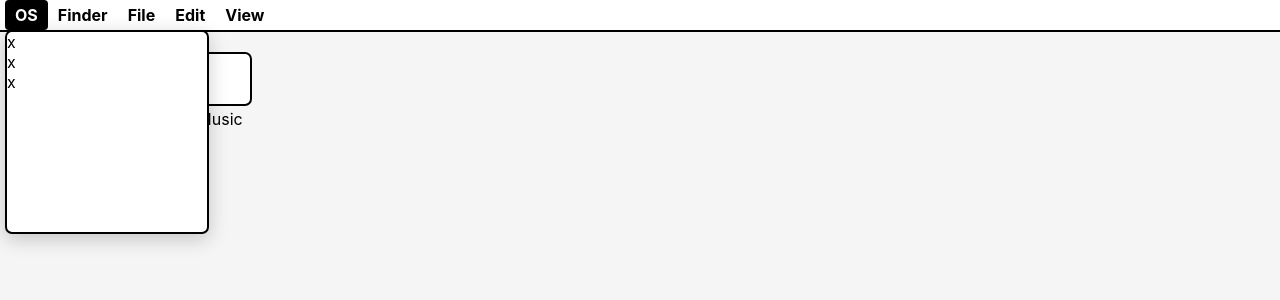
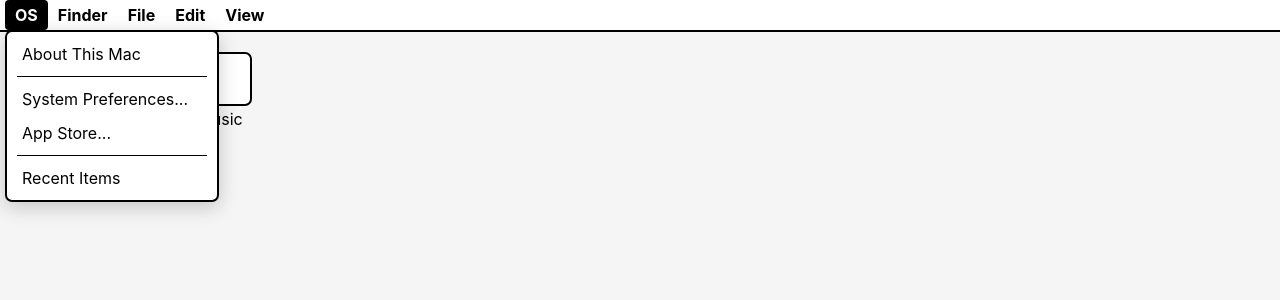
Before and after one commit to domb5041/doms-desktop, a React (Create React App) app: page / in a window 1280 px wide. Both pictures are taken after a click on the element "OS". Shown: the top 300 px of the page. Built offline with nearby package versions, Linux system fonts and the light colour scheme.

Commit message:
menu bar context menu items added

```diff
--- a/src/MenuBar.js
+++ b/src/MenuBar.js
@@ -25,12 +25,27 @@
 
 const StyledContextMenu = styled.div`
     position: absolute;
-    width: 200px;
-    height: 200px;
+    min-width: 200px;
     background-color: white;
     border-radius: 7px;
     border: 2px solid black;
     box-shadow: 0 5px 20px rgba(0, 0, 0, 0.2);
+    padding: 5px;
+`;
+
+const StyledContextMenuItem = styled.div`
+    border-radius: 4px;
+    padding: 7px 10px;
+    cursor: pointer;
+    &:hover {
+        background-color: black;
+        color: white;
+    }
+`;
+
+const StyledContextMenuSpacer = styled.div`
+    border-bottom: 1px solid black;
+    margin: 5px;
 `;
 
 const StyledHiddenClose = styled.div`
@@ -96,9 +111,20 @@
                         id='context-menu'
                         style={{ top: contextMenu.top, left: contextMenu.left }}
                     >
-                        <div>x</div>
-                        <div>x</div>
-                        <div>x</div>
+                        {menuItems[
+                            menuItems.findIndex(n => n.id === contextMenu.id)
+                        ].items.map(item => (
+                            <>
+                                {item.type === 'button' && (
+                                    <StyledContextMenuItem>
+                                        {item.name}
+                                    </StyledContextMenuItem>
+                                )}
+                                {item.type === 'spacer' && (
+                                    <StyledContextMenuSpacer />
+                                )}
+                            </>
+                        ))}
                     </StyledContextMenu>
                 </>
             )}
--- a/src/menuItems.js
+++ b/src/menuItems.js
@@ -1,7 +1,53 @@
 export default [
-    { id: 'asd7-f0a98sd7', name: 'OS' },
-    { id: 'sadiofu0sadiouf', name: 'Finder' },
-    { id: 'sadfd809fd8f', name: 'File' },
-    { id: 'd9asd-0-f0z', name: 'Edit' },
-    { id: 'sad098fdofklhv', name: 'View' },
+    {
+        id: 'asd7-f0a98sd7',
+        name: 'OS',
+        items: [
+            { name: 'About This Mac', type: 'button' },
+            { type: 'spacer' },
+            { name: 'System Preferences...', type: 'button' },
+            { name: 'App Store...', type: 'button' },
+            { type: 'spacer' },
+            { name: 'Recent Items', type: 'button' },
+        ],
+    },
+    {
+        id: 'sadiofu0sadiouf',
+        name: 'Finder',
+        items: [
+            { name: 'About Finder', type: 'button' },
+            { type: 'spacer' },
+            { name: 'Preferences...', type: 'button' },
+            { type: 'spacer' },
+            { name: 'Empty Bin...', type: 'button' },
+            { type: 'spacer' },
+            { name: 'Services', type: 'button' },
+        ],
+    },
+    {
+        id: 'sadfd809fd8f',
+        name: 'File',
+        items: [
+            { name: 'New Finder Window', type: 'button' },
+            { name: 'New Folder', type: 'button' },
+        ],
+    },
+    {
+        id: 'd9asd-0-f0z',
+        name: 'Edit',
+        items: [
+            { name: 'Undo', type: 'button' },
+            { name: 'Redo', type: 'button' },
+        ],
+    },
+    {
+        id: 'sad098fdofklhv',
+        name: 'View',
+        items: [
+            { name: 'as Icons', type: 'button' },
+            { name: 'as List', type: 'button' },
+            { name: 'as Collumns', type: 'button' },
+            { name: 'as Gallery', type: 'button' },
+        ],
+    },
 ];
```
